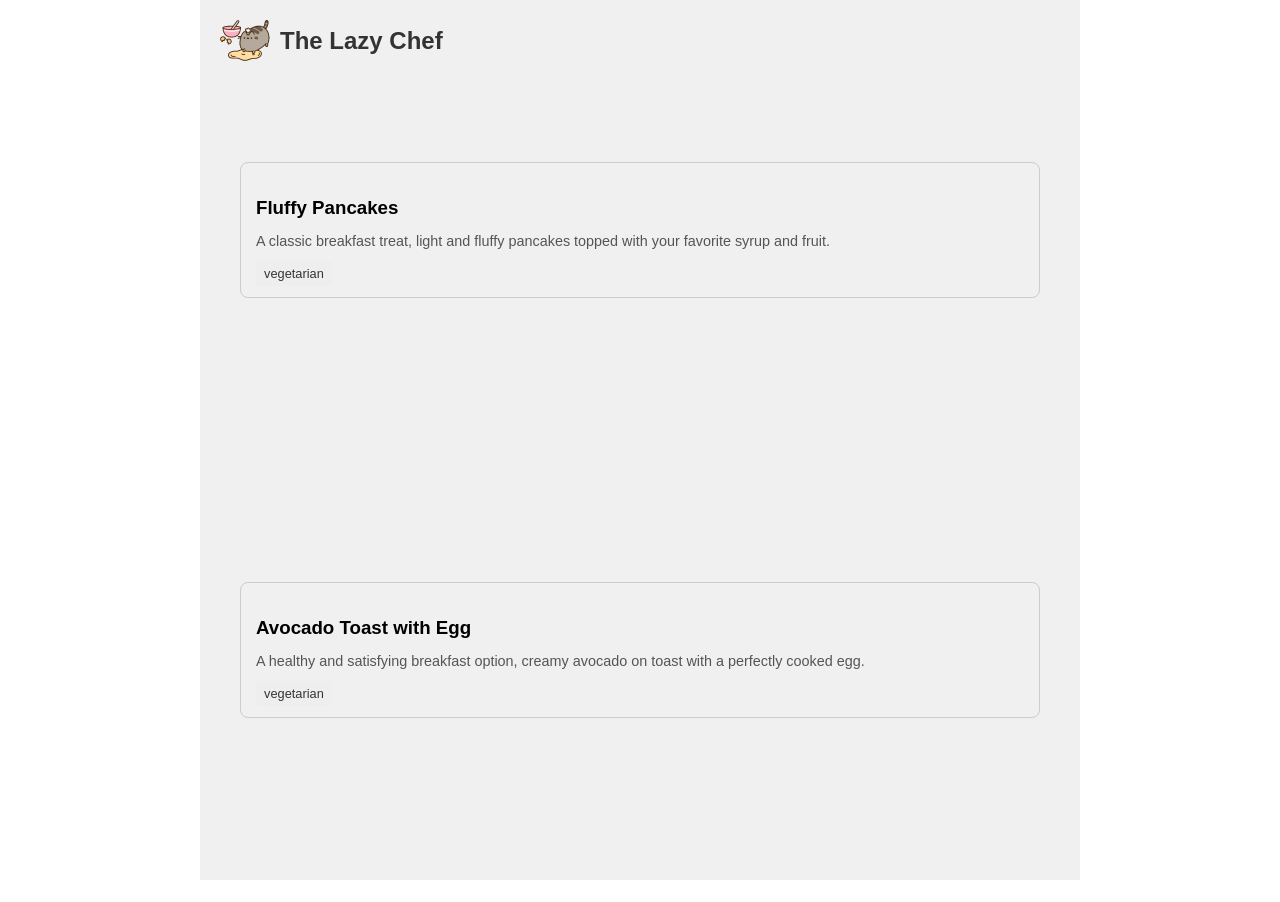
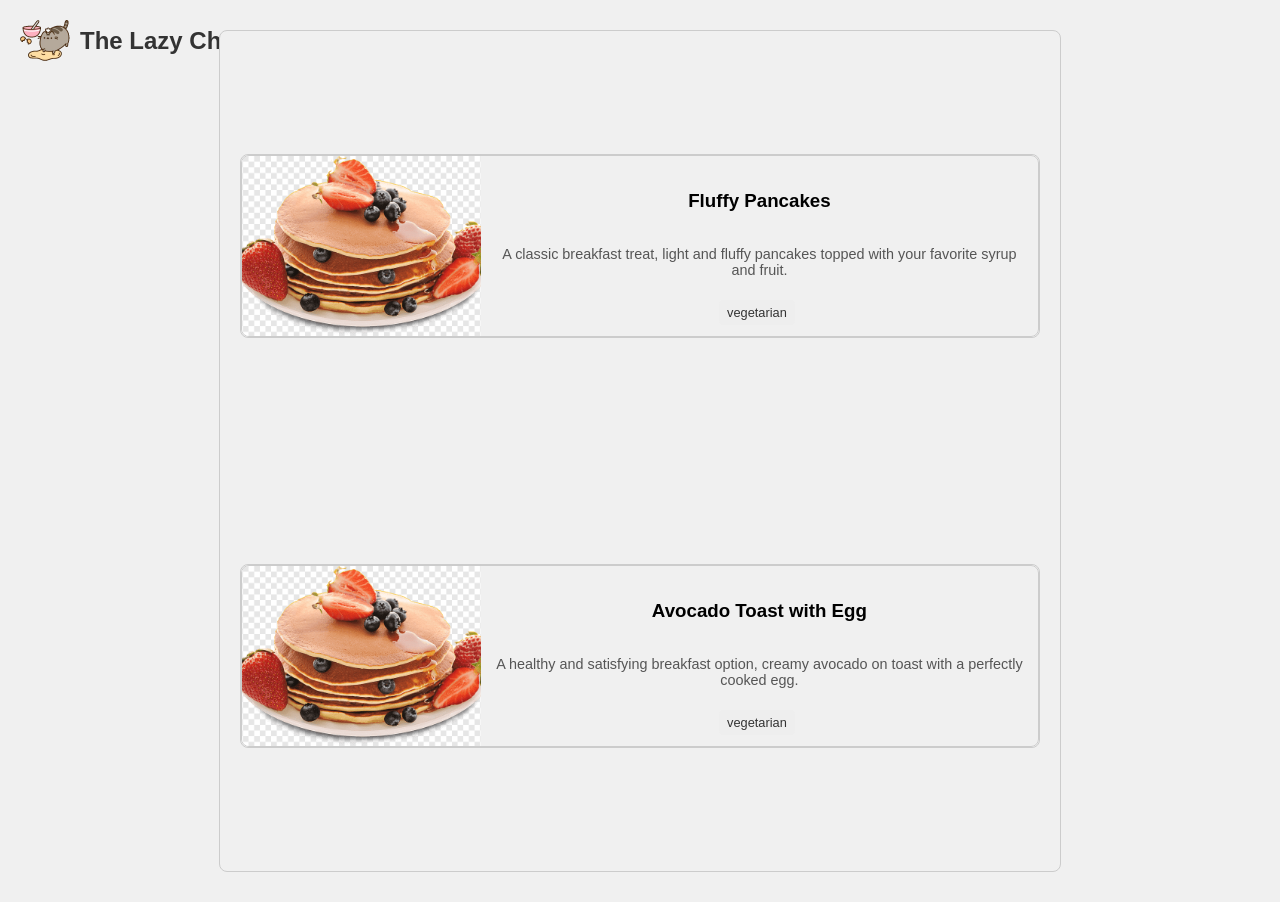
Before and after one commit to VScodess/The-Lazy-Chef, a React (Create React App) app in the folder frontend/: page / in a window 1280 px wide. Both pictures are taken after a click on the button "Breakfast". Before the commit the page ends 880 px from the top, so only its background shows below. Built offline with nearby package versions, Linux system fonts and the light colour scheme.

Commit message:
Frontend recipe details page

```diff
--- a/frontend/src/App.css
+++ b/frontend/src/App.css
@@ -5,6 +5,26 @@
 .App-logo {
   height: 40vmin;
   pointer-events: none;
+}
+
+.logo-container {
+  position: absolute;
+  top: 20px; /* Distance from the top */
+  left: 20px; /* Distance from the left */
+  display: flex;
+  align-items: center;
+}
+
+.logo-container img {
+  width: 50px; /* Adjust logo size */
+  height: auto; /* Maintain aspect ratio */
+  margin-right: 10px; /* Space between logo and text */
+}
+
+.logo-container h1 {
+  font-size: 1.5em; /* Adjust text size */
+  color: #333; /* Text color */
+  margin: 0; /* Remove default margins */
 }
 
 @media (prefers-reduced-motion: no-preference) {
--- a/frontend/src/App.js
+++ b/frontend/src/App.js
@@ -1,17 +1,26 @@
-
 import React from 'react';
 import { BrowserRouter, Routes, Route } from 'react-router-dom';
 import LandingPage from './pages/LandingPage';
 import RecipesPage from './pages/RecipesPage';
+import RecipeDetails from './components/RecipeDetails';
+import './App.css'; // Make sure you import your App.css
 
 function App() {
   return (
+    <div className="App"> {/* Main container for your app */}
+      <div className='logo-container'>
+        <img src='/catCook.png' alt='Website Logo' />
+        <h1>The Lazy Chef</h1>
+      </div>
+
       <BrowserRouter>
         <Routes>
           <Route path="/" element={<LandingPage />} />
           <Route path="/:mealType" element={<RecipesPage/>} />
+          <Route path="/:mealType/:recipeId" element={<RecipeDetails />} />
         </Routes>
       </BrowserRouter>
+    </div>
   );
 }
 
--- /dev/null
+++ b/frontend/src/components/RecipeDetails.css
@@ -0,0 +1,34 @@
+/* src/components/RecipeDetails.css */
+
+.container {
+    max-width: 800px;
+    margin: 30px auto;
+    padding: 20px;
+    border: 1px solid #ccc;
+    border-radius: 8px;
+  }
+
+  .title {
+    margin-bottom: 20px;
+  }
+
+  .section {
+    margin-bottom: 30px;
+  }
+
+  .section-title {
+    margin-bottom: 10px;
+  }
+
+  .list {
+    list-style: none;
+    padding: 0;
+  }
+
+  .list-item {
+    margin-bottom: 5px;
+  }
+
+  .instructions {
+    line-height: 1.6;
+  }
--- /dev/null
+++ b/frontend/src/components/RecipeDetails.js
@@ -0,0 +1,96 @@
+import React, { useState, useEffect } from 'react';
+import { useParams } from 'react-router-dom';
+import './RecipeDetails.css';
+
+const RecipeDetails = () => {
+    const { mealType, recipeId } = useParams();
+    const [recipe, setRecipe] = useState(null);
+    const recipesData = [
+        {
+          id: 1,
+          name: 'Fluffy Pancakes',
+          mealType: 'breakfast',
+          tags: ['vegetarian'],
+          summary: 'A classic breakfast treat, light and fluffy pancakes topped with your favorite syrup and fruit.',
+          image: 'https://example.com/pancakes.jpg', // Replace with actual image URL
+          ingredients: [
+            '1 cup all-purpose flour',
+            '2 tablespoons granulated sugar',
+            '2 teaspoons baking powder',
+            '1/2 teaspoon baking soda',
+            '1/4 teaspoon salt',
+            '1 cup milk',
+            '1 egg',
+            '2 tablespoons unsalted butter, melted',
+          ],
+          instructions: `
+      1. In a large bowl, whisk together the flour, sugar, baking powder, baking soda, and salt.
+      2. In a separate bowl, whisk together the milk, egg, and melted butter.
+      3. Pour the wet ingredients into the dry ingredients and whisk until just combined (some lumps are okay).
+      4. Heat a lightly greased griddle or frying pan over medium heat.
+      5. Pour 1/4 cup of batter onto the hot griddle for each pancake.
+      6. Cook until bubbles form on the surface and the edges look set, then flip and cook until golden brown on the other side.
+      7. Serve warm with your favorite toppings.
+          `,
+        },
+        {
+          id: 2,
+          name: 'Avocado Toast with Egg',
+          mealType: 'breakfast',
+          tags: ['vegetarian'],
+          summary: 'A healthy and satisfying breakfast option, creamy avocado on toast with a perfectly cooked egg.',
+          image: 'https://example.com/avocado-toast.jpg',
+          ingredients: [
+            '1 slice of bread',
+            '1/2 ripe avocado',
+            '1 egg',
+            'Salt and pepper to taste',
+            'Optional toppings: red pepper flakes, Everything but the Bagel seasoning, lemon juice',
+          ],
+          instructions: `
+      1. Toast the bread to your desired level of crispiness.
+      2. While the bread is toasting, mash the avocado in a small bowl and season with salt and pepper.
+      3. Heat a small skillet over medium heat and add a drizzle of oil.
+      4. Crack the egg into the skillet and cook to your desired doneness (sunny-side up, over-easy, etc.).
+      5. Spread the mashed avocado on the toasted bread.
+      6. Top with the cooked egg and any additional toppings.
+      7. Enjoy!
+          `,
+        },
+        // ... add details for other recipes in a similar format
+      ];
+
+    useEffect(() => {
+      // Fetch recipe data based on mealType and recipeId (replace with actual API call)
+      const foundRecipe = recipesData.find(
+        (r) => r.mealType === mealType && r.id === parseInt(recipeId)
+      );
+      setRecipe(foundRecipe);
+    }, [mealType, recipeId]);
+
+    if (!recipe) {
+      return <div>Loading...</div>; // Or display an error message
+    }
+
+  return (
+    <div className="container">
+      <h1 className="title">{recipe.name}</h1>
+
+      <div className="section">
+        <h2 className="section-title">Ingredients</h2>
+        <ul className="list">
+          {recipe.ingredients.map((ingredient, index) => (
+            <li key={index} className="list-item">{ingredient}</li>
+          ))}
+        </ul>
+      </div>
+
+      <div className="section">
+        <h2 className="section-title">Instructions</h2>
+        <p className="instructions">{recipe.instructions}</p>
+      </div>
+    </div>
+  );
+};
+
+export default RecipeDetails;
--- a/frontend/src/components/RecipeTile.css
+++ b/frontend/src/components/RecipeTile.css
@@ -4,6 +4,7 @@
   overflow: hidden;
   cursor: pointer;
   transition: transform 0.2s;
+  display: flex; /* Enable flexbox for the entire tile */
 
   &:hover {
     transform: scale(1.02);
@@ -11,13 +12,16 @@
 }
 
 .image {
-    width: 100%;
-    height: 200px;
+  width: 30%; /* Adjust as needed */
+  height: auto; /* Maintain aspect ratio */
   object-fit: cover;
 }
 
 .content {
   padding: 15px;
+  flex: 1; /* Allow content to take up remaining space */
+  display: flex;
+  flex-direction: column; /* Arrange title and summary vertically */
 }
 
 .title {
@@ -28,6 +32,7 @@
   font-size: 0.9em;
   color: #555;
 }
+
 
   .tags {
     margin-top: 10px;
--- a/frontend/src/components/RecipeTile.js
+++ b/frontend/src/components/RecipeTile.js
@@ -11,6 +11,7 @@ const RecipeTile = ({ recipe }) => {
 
   return (
     <div className="tile-container" onClick={handleClick}>
+      <img className="image" src='/pancake.png' alt={recipe.name} />
       <div className="content">
         <h3 className="title">{recipe.name}</h3>
         <p className="summary">{recipe.summary}</p>
--- a/frontend/src/pages/LandingPage.css
+++ b/frontend/src/pages/LandingPage.css
@@ -1,4 +1,10 @@
 /* src/pages/LandingPage.css */
+body { /* Or html */
+  background-color: #f0f0f0;
+  font-family: 'Poppins', sans-serif;
+}
+
+
 
 .container {
   display: flex;
@@ -11,25 +17,7 @@
   position: relative; /* Enable absolute positioning for the logo and text */
 }
 
-.logo-container {
-  position: absolute;
-  top: 20px; /* Distance from the top */
-  left: 20px; /* Distance from the left */
-  display: flex;
-  align-items: center;
-}
 
-.logo-container img {
-  width: 50px; /* Adjust logo size */
-  height: auto; /* Maintain aspect ratio */
-  margin-right: 10px; /* Space between logo and text */
-}
-
-.logo-container h1 {
-  font-size: 1.5em; /* Adjust text size */
-  color: #333; /* Text color */
-  margin: 0; /* Remove default margins */
-}
 
 .buttonGrid {
   display: grid;
--- a/frontend/src/pages/LandingPage.js
+++ b/frontend/src/pages/LandingPage.js
@@ -10,10 +10,7 @@ const LandingPage = () => {
 
     return (
         <div className='container'>
-            <div className='logo-container'>
-                <img src='/catCook.png' alt='Website Logo' />
-                <h1>The Lazy Chef</h1>
-            </div>
+
             <div className='buttonGrid'>
                 <button className='meal-button' onClick={() => handleButtonClick('breakfast')}>
                     Breakfast
--- a/frontend/src/pages/RecipesPage.css
+++ b/frontend/src/pages/RecipesPage.css
@@ -1,27 +1,12 @@
 .container {
   display: grid;
-  grid-template-columns: 1fr; /* One column for single-entry layout */
-  gap: 40px; /* Increased gap for better spacing */
-  padding: 40px; /* More padding for a spacious feel */
-  max-width: 800px; /* Limit container width for better readability */
-  margin: 0 auto; /* Center the container */
-}
-.logo-container {
-  position: absolute;
-  top: 20px; /* Distance from the top */
-  left: 20px; /* Distance from the left */
-  display: flex;
-  align-items: center;
+  grid-template-columns: 1fr;
+  gap: 20px; /* Adjust the gap as needed for desired spacing */
+  padding: 40px;
+  max-width: 800px;
+  margin: 0 auto;
 }
 
-.logo-container img {
-  width: 50px; /* Adjust logo size */
-  height: auto; /* Maintain aspect ratio */
-  margin-right: 10px; /* Space between logo and text */
+.tile-container { /* Target the RecipeTile container */
+  margin: 0; /* Remove any default margins */
 }
-
-.logo-container h1 {
-  font-size: 1.5em; /* Adjust text size */
-  color: #333; /* Text color */
-  margin: 0; /* Remove default margins */
-}
--- a/frontend/src/pages/RecipesPage.js
+++ b/frontend/src/pages/RecipesPage.js
@@ -75,12 +75,10 @@ const RecipeSummaryPage = () => {
 
   return (
     <div className="container">
-        <div className='logo-container'>
-                <img src='/catCook.png' alt='Website Logo' />
-                <h1>The Lazy Chef</h1>
-            </div>
-      {recipes.map((recipe) => (
-        <RecipeTile key={recipe.id} recipe={recipe} />
+            {recipes.map((recipe) => (
+        <div className="tile-container" key={recipe.id}>
+          <RecipeTile recipe={recipe} />
+        </div>
       ))}
     </div>
   );
```
Also changed, not shown: frontend/public/pancake.png (added). Lines whose indentation alone changed are shown as unchanged.
